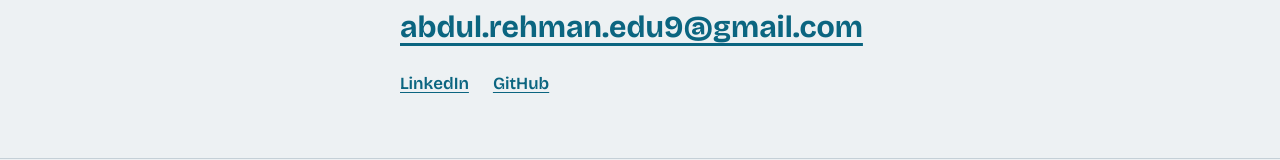
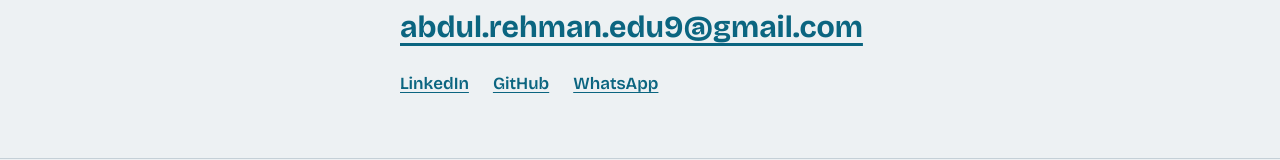
Before and after one commit to abdulrehmanedu9-maker/abdulrehmanedu9-maker.github.io, a plain HTML site: page index.html in a window 1280 px wide. Shown: the part 3502-3662 px from the top of the page. Drawn offline with nearby package versions, Linux system fonts and the light colour scheme.

Commit message:
Add files via upload

```diff
--- a/index.html
+++ b/index.html
@@ -155,6 +155,9 @@
           <div class="contact-links">
             <a href="https://www.linkedin.com/in/abdul-rehman-3a93472b5">LinkedIn</a>
             <a href="https://github.com/abdulrehmanedu9-maker">GitHub</a>
+            <a href="https://wa.me/923170473772?text=Hello%20Abdul%2C%20I%20saw%20your%20portfolio%20and%20would%20like%20to%20discuss%20a%20project." target="_blank" rel="noopener">WhatsApp</a>
+
+
           </div>
         </div>
       </div>
```
